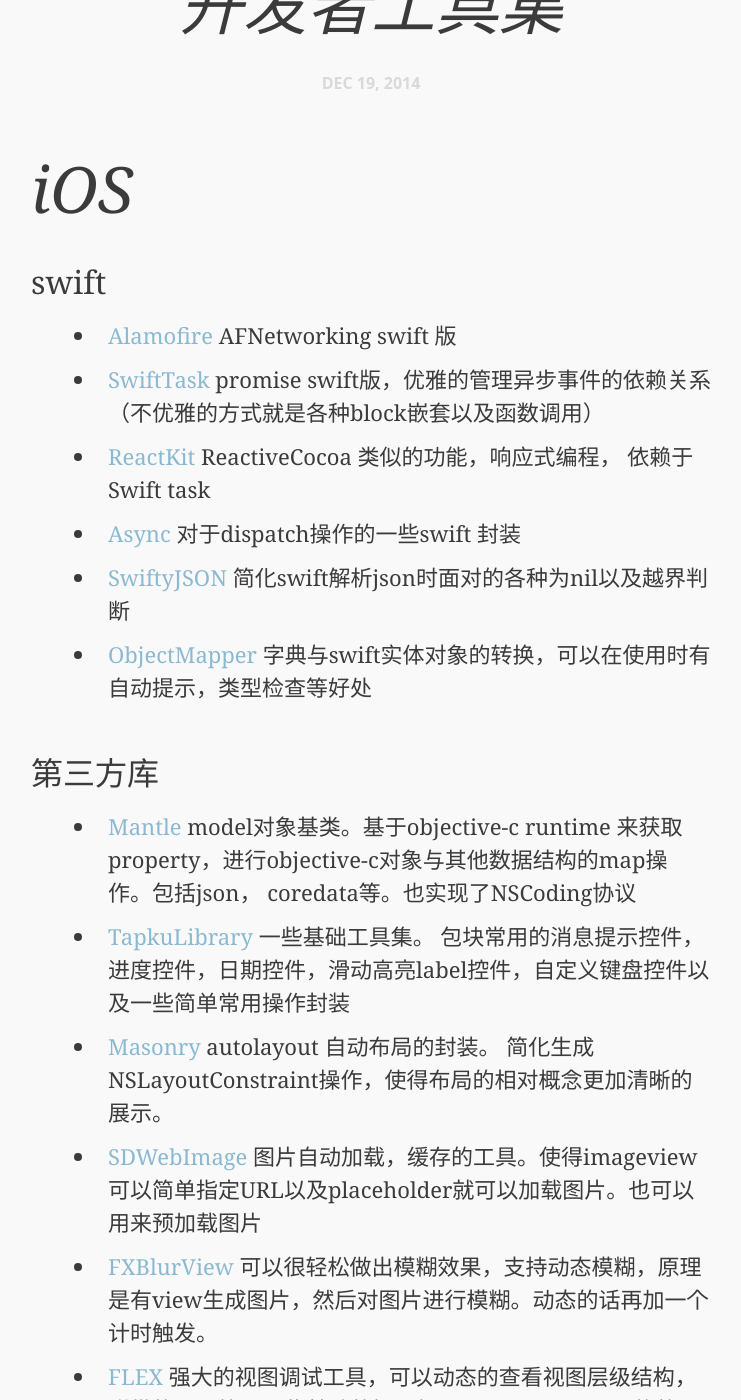
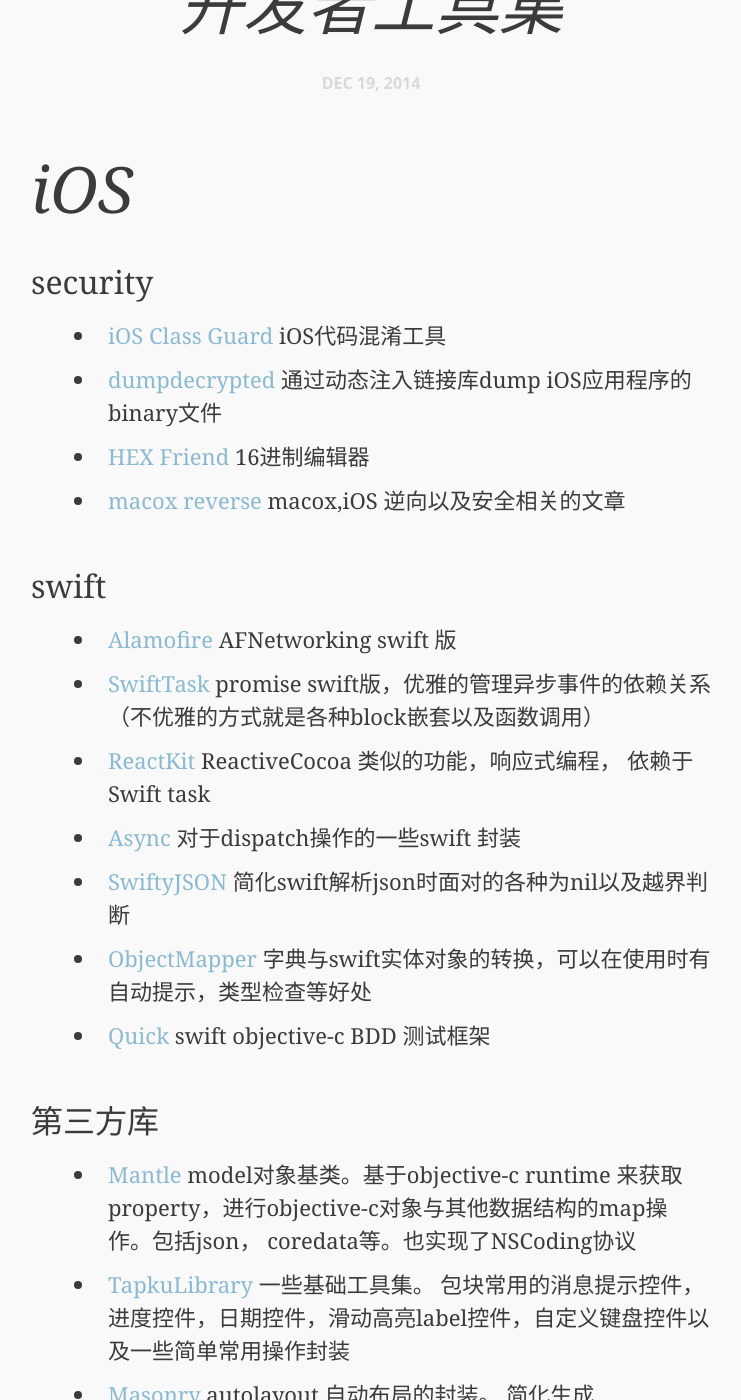
Before and after one commit to landfound/todaylover.github.io, a Jekyll site: the page built from _posts/2014-12-19-developer-tools.md, in a window 1280 px wide and 1400 px high, scrolled down 668 px. Shown: the whole window, without its empty margins (269-1010 px from the left). Built offline with Jekyll 4.4.1, drawn with Linux system fonts in a browser that asks for light colours; some web fonts are replaced; Markdown is read by kramdown in place of the engine named in the settings; comment, search, counter and statistics services are not loaded; some of the changed text lies outside the part shown.

Commit message:
iOS security

```diff
--- a/_posts/2014-12-19-developer-tools.md
+++ b/_posts/2014-12-19-developer-tools.md
@@ -6,6 +6,12 @@ category: articles
 
 #iOS
 
+###security
+
+* [iOS Class Guard](https://github.com/Polidea/ios-class-guard) iOS代码混淆工具
+* [dumpdecrypted](https://github.com/stefanesser/dumpdecrypted) 通过动态注入链接库dump iOS应用程序的binary文件
+* [HEX Friend](https://github.com/ridiculousfish/HexFiend/) 16进制编辑器
+* [macox reverse](https://reverse.put.as/) macox,iOS 逆向以及安全相关的文章
 
 ### swift
 
@@ -15,7 +21,7 @@ category: articles
 * [Async](https://github.com/duemunk/Async) 对于dispatch操作的一些swift 封装
 * [SwiftyJSON](https://github.com/SwiftyJSON/SwiftyJSON) 简化swift解析json时面对的各种为nil以及越界判断
 * [ObjectMapper](https://github.com/Hearst-DD/ObjectMapper) 字典与swift实体对象的转换，可以在使用时有自动提示，类型检查等好处
-
+* [Quick](https://github.com/Quick/Quick) swift objective-c BDD 测试框架
 
 ### 第三方库
 
@@ -27,6 +33,8 @@ category: articles
 * [FLEX](https://github.com/Flipboard/FLEX) 强大的视图调试工具，可以动态的查看视图层级结构，附带的可以管理一些基础数据，如NSUserDefults里面的数据，是debug诡异视图问题的最佳帮手。
 * [OHHTTPStubs](https://github.com/AliSoftware/OHHTTPStubs) 可以做http请求的mock，在单测，开发前期，以及边界条件的测试方面可以发挥作用
 * [specta](https://github.com/specta/specta) 对苹果原生的XC的封装，使得单测的结构更加清晰，对异步测试的支持更加强大
+* [Kiwi](https://github.com/kiwi-bdd/Kiwi) BDD(behavior driven development) 测试框架
+* [expecta](https://github.com/specta/expecta) 条件判断，满足条件通过。结合测试框架
 * [CocoaSecurity](https://github.com/kelp404/CocoaSecurity) 对苹果一些底层的数据加密等操作的封装，比较方便的工具
 * [TMCache](https://github.com/tumblr/TMCache) 内存，文件缓存，缓存对象生命周期边界管理还行
 * [QBImagePickerController](https://github.com/questbeat/QBImagePickerController) iamgepicker 增强版，collectionview 多选
```
Also changed, not shown: _posts/2015-04-28-commandline-pill.md (+2 -0 lines).
